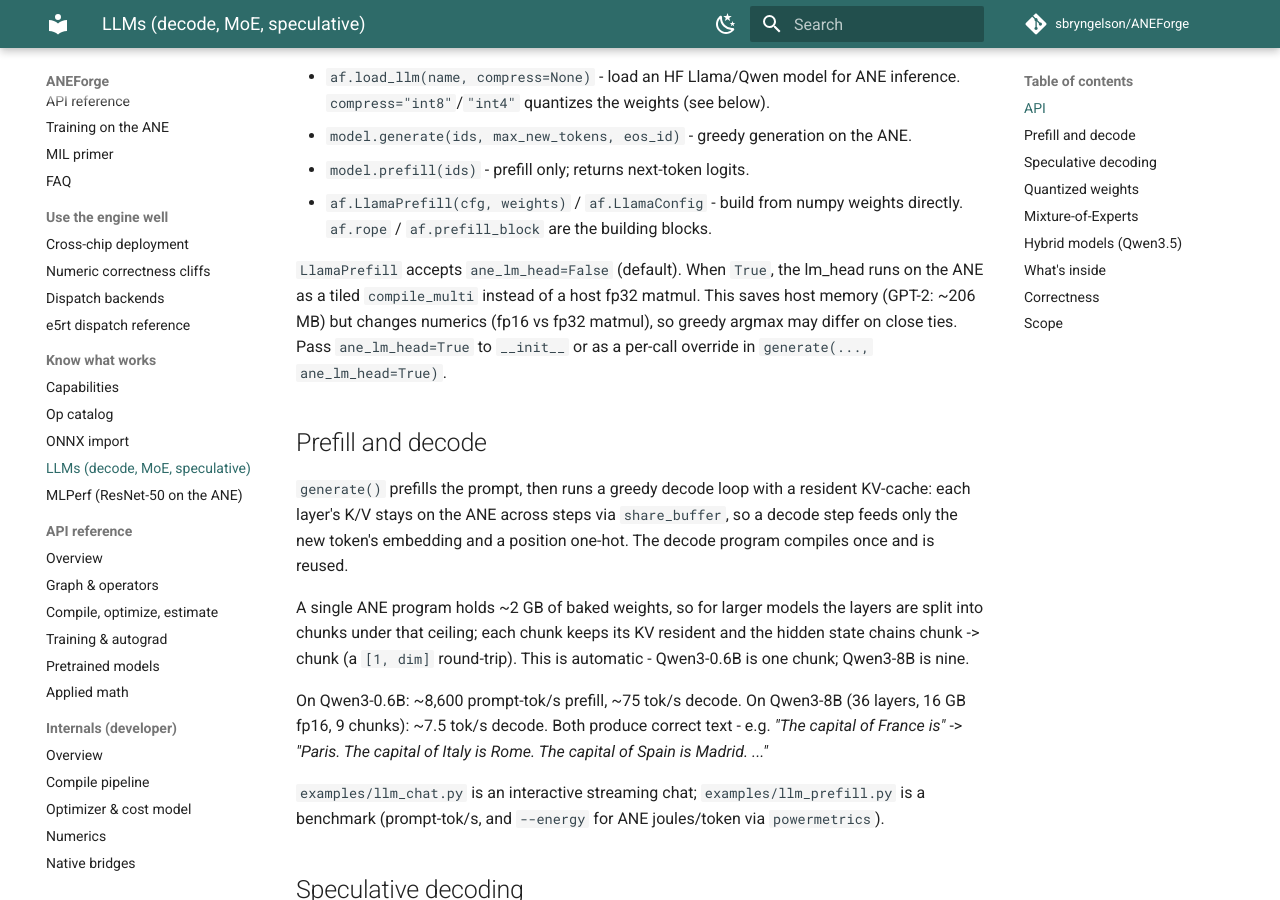
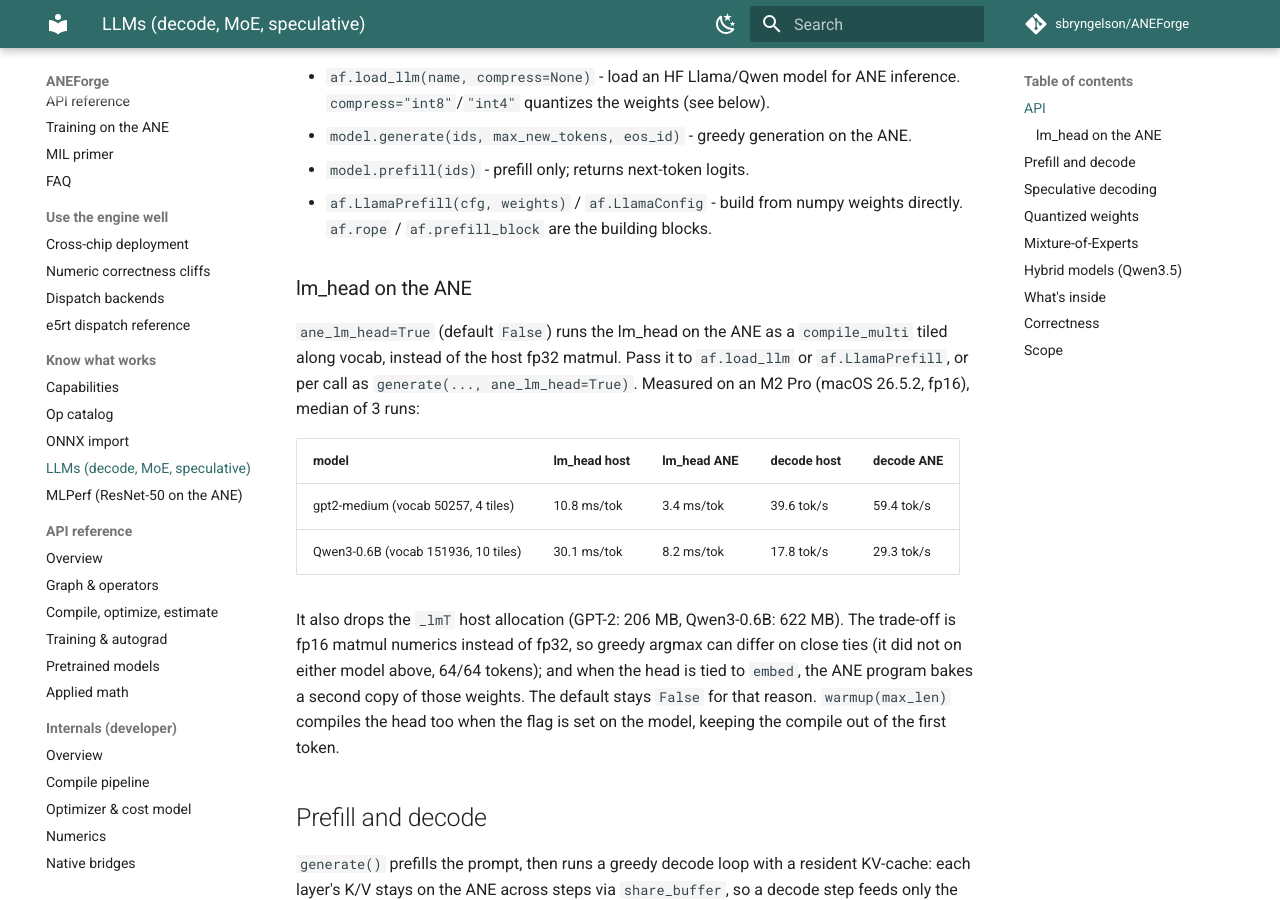
Before and after one commit to sbryngelson/ANEForge, an MkDocs documentation site: the page built from docs/llm.md, in a window 1280 px wide and 900 px high, scrolled down 534 px. Built offline with MkDocs 1.6.1 and Material for MkDocs 9.7.7, drawn with Linux system fonts in a browser that asks for light colours; comment, search, counter and statistics services are not loaded.

Commit message:
docs: measured ANE lm_head numbers and the tied-head cost
Replace the qualitative note with the M2 Pro measurement (median of 3, both paths
pre-warmed), the `_lmT` saving, the cost when the head is tied to `embed`, and the
`warmup` note. Also mentions the `af.load_llm` passthrough.

```diff
--- a/docs/llm.md
+++ b/docs/llm.md
@@ -25,10 +25,22 @@
 - `af.LlamaPrefill(cfg, weights)` / `af.LlamaConfig` - build from numpy weights directly.
   `af.rope` / `af.prefill_block` are the building blocks.
 
-`LlamaPrefill` accepts `ane_lm_head=False` (default). When `True`, the lm_head runs on the ANE as
-a tiled `compile_multi` instead of a host fp32 matmul. This saves host memory (GPT-2: ~206 MB)
-but changes numerics (fp16 vs fp32 matmul), so greedy argmax may differ on close ties. Pass
-`ane_lm_head=True` to `__init__` or as a per-call override in `generate(..., ane_lm_head=True)`.
+### lm_head on the ANE
+
+`ane_lm_head=True` (default `False`) runs the lm_head on the ANE as a `compile_multi` tiled along
+vocab, instead of the host fp32 matmul. Pass it to `af.load_llm` or `af.LlamaPrefill`, or per call
+as `generate(..., ane_lm_head=True)`. Measured on an M2 Pro (macOS 26.5.2, fp16), median of 3 runs:
+
+| model | lm_head host | lm_head ANE | decode host | decode ANE |
+|---|---|---|---|---|
+| gpt2-medium (vocab 50257, 4 tiles) | 10.8 ms/tok | 3.4 ms/tok | 39.6 tok/s | 59.4 tok/s |
+| Qwen3-0.6B (vocab 151936, 10 tiles) | 30.1 ms/tok | 8.2 ms/tok | 17.8 tok/s | 29.3 tok/s |
+
+It also drops the `_lmT` host allocation (GPT-2: 206 MB, Qwen3-0.6B: 622 MB). The trade-off is fp16
+matmul numerics instead of fp32, so greedy argmax can differ on close ties (it did not on either
+model above, 64/64 tokens); and when the head is tied to `embed`, the ANE program bakes a second
+copy of those weights. The default stays `False` for that reason. `warmup(max_len)` compiles the
+head too when the flag is set on the model, keeping the compile out of the first token.
 
 ## Prefill and decode
 
```
